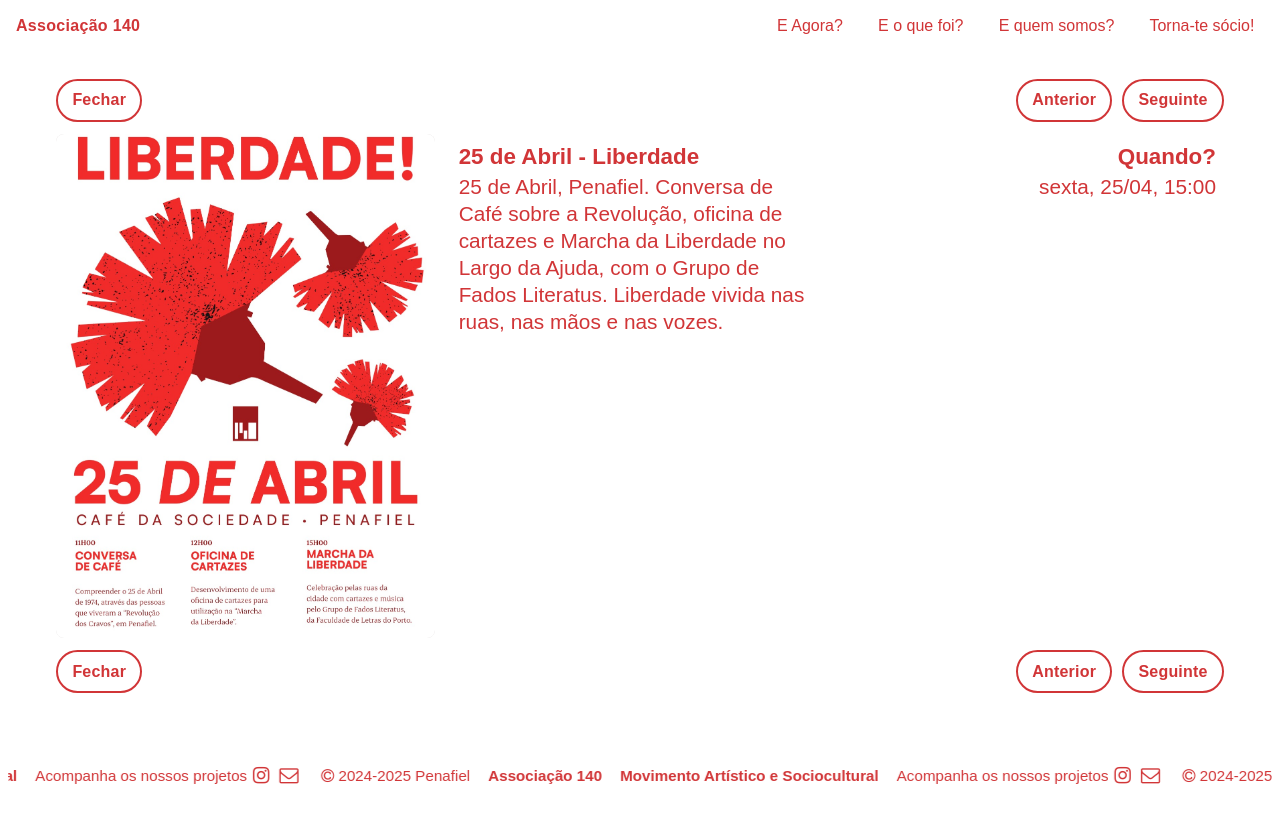
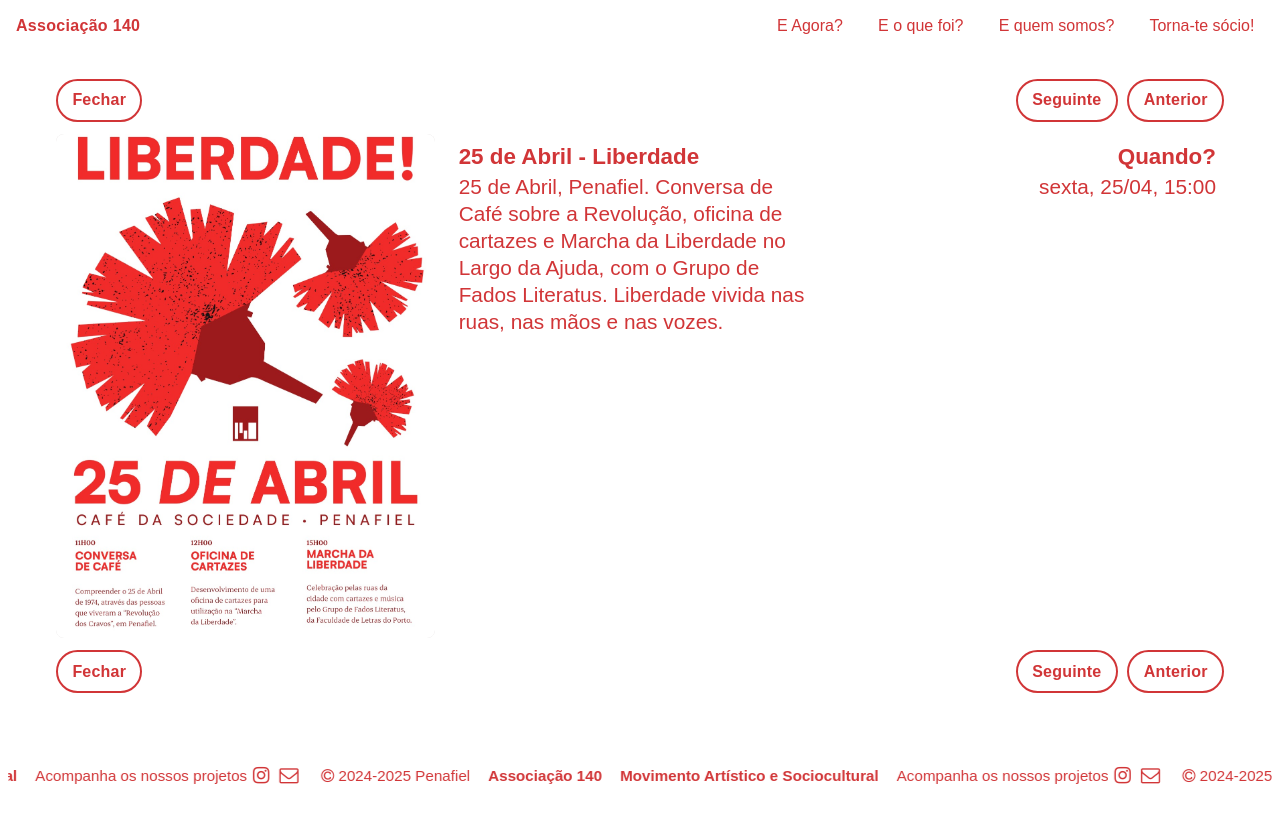
Before and after one commit to mdaraujo/140, a React (Vite) app: page /evento/25-abril-25 in a window 1280 px wide. Shown: the top 822 px of the page. Built offline with nearby package versions, Linux system fonts and the light colour scheme; a web font is replaced by a local one.

Commit message:
ux(event-detail): swap nav order (Seguinte left, Anterior right) and keep disabled placeholders

```diff
--- a/src/pages/EventDetail.css
+++ b/src/pages/EventDetail.css
@@ -41,8 +41,17 @@
 .event-btn:hover,
 .event-btn:focus-visible {
   transform: translateY(-1px);
-  filter: drop-shadow(6px 2px 0 var(--shadow-accent));
+  filter: drop-shadow(8px 4px 0 var(--shadow-accent));
   outline: none;
+}
+
+.event-btn.disabled,
+.event-btn[aria-disabled='true'] {
+  opacity: 0.45;
+  cursor: default;
+  pointer-events: none;
+  transform: none;
+  filter: none;
 }
 
 /* Page-level scroll enable + hide scrollbar when class is present on html */
--- a/src/pages/EventDetail.tsx
+++ b/src/pages/EventDetail.tsx
@@ -32,11 +32,14 @@ const EventDetail: React.FC = () => {
     () => sortedPast.findIndex((ev) => ev.id === params.id),
     [sortedPast, params.id],
   );
-  const prevEventId = currentIndex > 0 ? sortedPast[currentIndex - 1].id : null;
-  const nextEventId =
+  // With sortedPast in DESC order (most recent first):
+  // - earlier (older) event is at index + 1
+  // - later (more recent) event is at index - 1
+  const earlierEventId =
     currentIndex >= 0 && currentIndex < sortedPast.length - 1
       ? sortedPast[currentIndex + 1].id
       : null;
+  const laterEventId = currentIndex > 0 ? sortedPast[currentIndex - 1].id : null;
 
   const NavControls: React.FC = () => (
     <nav className="event-detail-nav" aria-label="Navegação de eventos">
@@ -44,15 +47,31 @@ const EventDetail: React.FC = () => {
         Fechar
       </Link>
       <div className="event-nav-group">
-        {prevEventId && (
-          <Link to={`/evento/${prevEventId}`} className="event-btn" aria-label="Evento anterior">
+        {laterEventId ? (
+          <Link
+            to={`/evento/${laterEventId}`}
+            className="event-btn"
+            aria-label="Próximo evento (mais recente)"
+          >
+            Seguinte
+          </Link>
+        ) : (
+          <span className="event-btn disabled" aria-disabled="true" role="link" tabIndex={-1}>
+            Seguinte
+          </span>
+        )}
+        {earlierEventId ? (
+          <Link
+            to={`/evento/${earlierEventId}`}
+            className="event-btn"
+            aria-label="Evento anterior (mais antigo)"
+          >
             Anterior
           </Link>
-        )}
-        {nextEventId && (
-          <Link to={`/evento/${nextEventId}`} className="event-btn" aria-label="Próximo evento">
-            Seguinte
-          </Link>
+        ) : (
+          <span className="event-btn disabled" aria-disabled="true" role="link" tabIndex={-1}>
+            Anterior
+          </span>
         )}
       </div>
     </nav>
```
